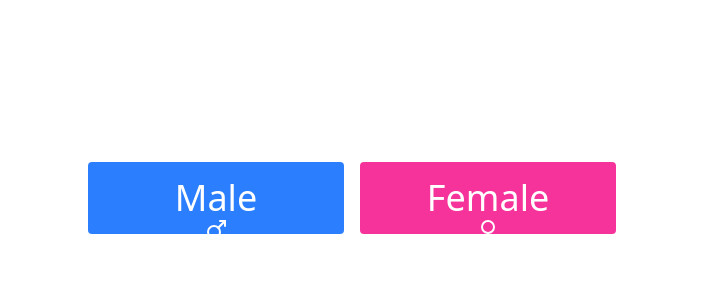
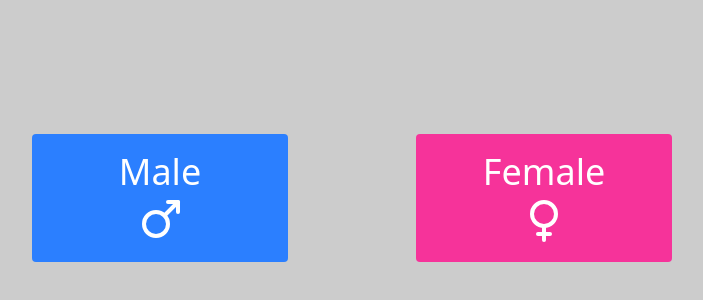
Before and after one commit to kn-kraken/kraken-game, a React (Vite) app: page / in a window 1280 px wide. Shown: the part 202-502 px from the top of the page, without its empty margins (288-991 px from the left). Built offline with nearby package versions, Linux system fonts and the light colour scheme.

Commit message:
kowiessssssss

```diff
--- a/src/components/SelectGender.tsx
+++ b/src/components/SelectGender.tsx
@@ -43,8 +43,9 @@ export default function SelectGender() {
 
   return (
     <AnimatePresence>
+      <div className="w-screen h-screen absolute z-0 bg-black opacity-20"></div>
       <motion.div
-        className="w-full absolute top-0 bottom-0 m-auto h-18 flex gap-4 justify-center"
+        className="w-full absolute top-0 bottom-0 m-auto h-32 flex gap-32 justify-center"
         variants={containerVariants}
         initial="hidden"
         animate="visible"
@@ -57,7 +58,7 @@ export default function SelectGender() {
           whileTap="tap"
         >
           Male
-          <Mars />
+          <Mars className="w-12 h-12" />
         </motion.button>
         <motion.button
           onClick={() => clickGender()}
@@ -67,7 +68,7 @@ export default function SelectGender() {
           whileTap="tap"
         >
           Female
-          <Venus />
+          <Venus className="w-12 h-12" />
         </motion.button>
       </motion.div>
     </AnimatePresence>
--- a/src/reducers/gameReducer.ts
+++ b/src/reducers/gameReducer.ts
@@ -50,7 +50,6 @@ export const gameReducer = (
         playerStats: { ...INITIAL_PLAYER_STATS },
         gamePhase: GamePhase.CARD_DISPLAY,
         isGameActive: true,
-        turnNumber: 1,
       };
 
     case GameActionType.MAKE_CHOICE: {
```
Also changed, not shown: src/App.tsx (indentation only).
